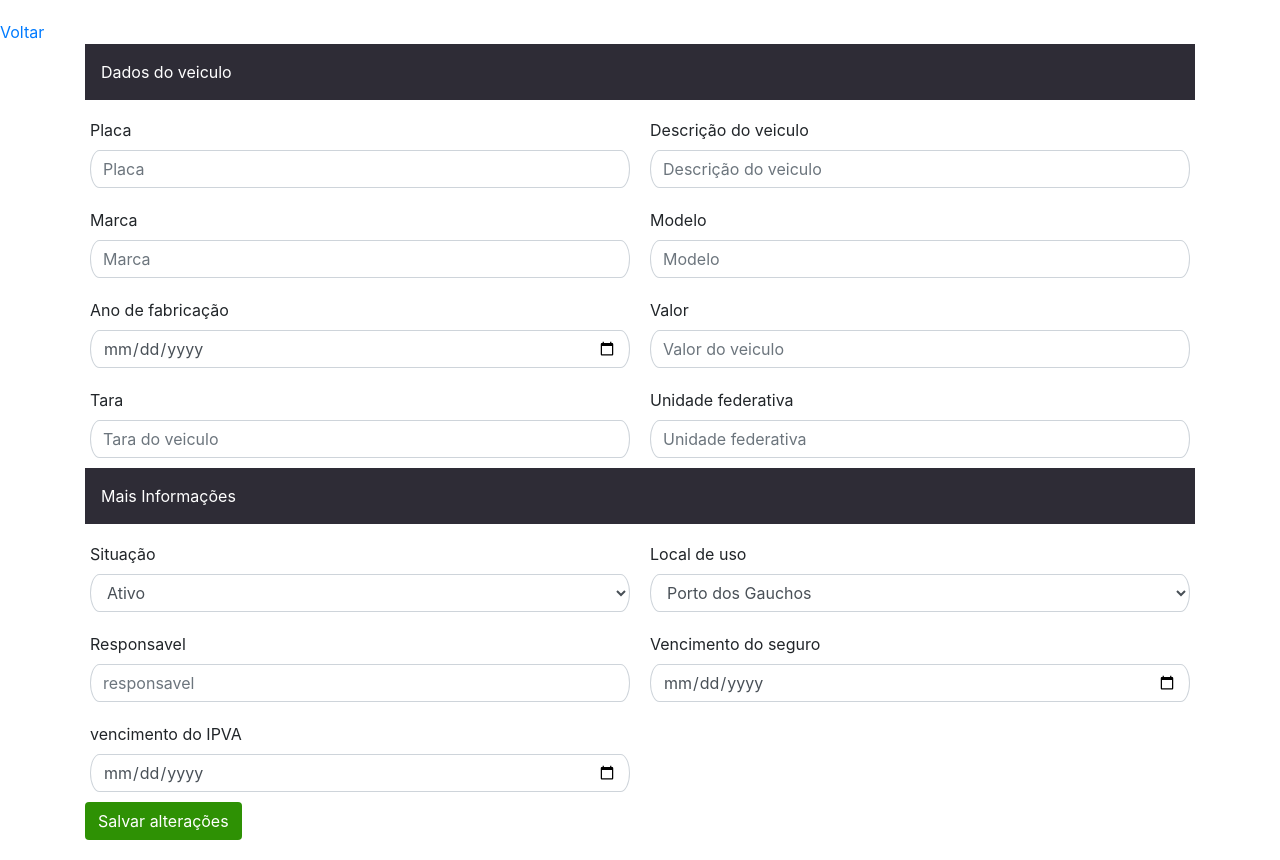
After one commit to devromariolima/CarControlPro, a PHP site: page /form_edit_porto.php in a window 1280 px wide. The commit adds this page. Run offline with PHP 8.4, Linux system fonts and the light colour scheme; data that the repository does not hold is empty.

Commit message:
criação do form de cadastro e edição para a cidade de porto dos gauchos

```diff
--- /dev/null
+++ b/form_edit_porto.php
@@ -0,0 +1,192 @@
+<?php
+if (!empty($_GET['id']))
+ {
+
+  include_once('conexao.php');
+
+    $id = $_GET['id'];
+
+    $sqlselect = "SELECT * FROM carros WHERE id=$id";
+
+    $result = $mysqli->query($sqlselect);
+
+    if ($result->num_rows > 0)
+        while ($userdata = mysqli_fetch_assoc($result))
+      {
+
+        $placa = $userdata['placa'];
+        $descricao_do_veiculo = $userdata['descricao_do_veiculo'];
+        $marca = $userdata['marca'];
+        $modelo = $userdata['modelo'];
+        $ano_de_fabricacao = $userdata['ano_de_fabricacao'];
+        $valor = $userdata['valor'];
+        $tara = $userdata['tara'];
+        $unidade_federativa = $userdata['unidade_federativa'];
+        $situacao = $userdata['situacao'];
+        $local_de_uso = $userdata['local_de_uso'];
+        $responsavel = $userdata['responsavel'];
+        $vencimento_do_seguro = $userdata['vencimento_do_seguro'];
+        $vencimento_do_ipva = $userdata['vencimento_do_ipva'];
+}
+
+
+      }
+
+?>
+
+
+
+
+
+  <!-- // $placa = $_POST['placa'];
+  // $descricao_do_veiculo = $_POST['descricao_do_veiculo'];
+  // $marca = $_POST['marca'];
+  // $modelo = $_POST['modelo'];
+  // $ano_de_fabricacao = $_POST['ano_de_fabricacao'];
+  // $valor = $_POST['valor'];
+  // $tara = $_POST['tara'];
+  // $unidade_federativa = $_POST['unidade_federativa'];
+  // $situacao = $_POST['situacao'];
+  // $local_de_uso = $_POST['local_de_uso'];
+  // $responsavel = $_POST['responsavel'];
+  // $vencimento_do_seguro = $_POST['vencimento_do_seguro'];
+  // $vencimento_do_ipva = $_POST['vencimento_do_ipva']; -->
+
+<!-- //   $result = mysqli_query($mysqli , "INSERT INTO carros(placa,descricao_do_veiculo,marca,modelo,ano_de_fabricacao,valor,tara,unidade_federativa,situacao,local_de_uso, responsavel,vencimento_do_seguro,vencimento_do_ipva)
+//  VALUES ('$placa','$descricao_do_veiculo','$marca','$modelo','$ano_de_fabricacao','$valor','$tara','$unidade_federativa','$situacao','$local_de_uso','$responsavel','$vencimento_do_seguro','$vencimento_do_ipva')"); -->
+
+<!--
+  //  header('Location: login.php'); -->
+<!-- } -->
+
+
+<!-- ?> -->
+
+
+<!DOCTYPE html>
+<html lang="pt-br">
+<head>
+    <meta charset="UTF-8">
+    <meta http-equiv="X-UA-Compatible" content="IE=edge">
+    <meta name="viewport" content="width=device-width, initial-scale=1.0">
+    <title>Formulario</title>
+
+ <!-- Links externos -->
+<link rel="stylesheet" href="https://cdn.jsdelivr.net/npm/bootstrap@4.4.1/dist/css/bootstrap.min.css" integrity="sha384-Vkoo8x4CGsO3+Hhxv8T/Q5PaXtkKtu6ug5TOeNV6gBiFeWPGFN9MuhOf23Q9Ifjh" crossorigin="anonymous">
+<script src="https://code.jquery.com/jquery-3.3.1.slim.min.js" integrity="sha384-q8i/X+965DzO0rT7abK41JStQIAqVgRVzpbzo5smXKp4YfRvH+8abtTE1Pi6jizo" crossorigin="anonymous"></script>
+<script src="https://cdnjs.cloudflare.com/ajax/libs/popper.js/1.14.3/umd/popper.min.js" integrity="sha384-ZMP7rVo3mIykV+2+9J3UJ46jBk0WLaUAdn689aCwoqbBJiSnjAK/l8WvCWPIPm49" crossorigin="anonymous"></script>
+<script src="https://stackpath.bootstrapcdn.com/bootstrap/4.1.3/js/bootstrap.min.js" integrity="sha384-ChfqqxuZUCnJSK3+MXmPNIyE6ZbWh2IMqE241rYiqJxyMiZ6OW/JmZQ5stwEULTy" crossorigin="anonymous"></script>
+<link rel="stylesheet" type="text/css" href="css/style_form.css" media="screen" />
+
+</head>
+<body>
+ <a href="consulta_veiculos_porto.php">Voltar</a>
+  <div class="container">
+
+<!------ Inicio do formulario ---------->
+
+   <div class="p-3 mb-2 text-white color-global">Dados do veiculo</div>
+                     <form action="saveEdit_form.php" method="POST">
+                        <div class="form-row">
+                            <div class="form-group col-md-6">
+                                <label for="inputName">Placa</label>
+                                <input type="text" name="placa" id="placa" class="form-control" placeholder="Placa" value="<?php echo $placa ?>" required>
+                            </div>
+                            <div class="form-group col-md-6">
+                                <label for="inputSurname">Descrição do veiculo</label>
+                                <input type="text" name="descricao_do_veiculo" id="descricao_do_veiculo" class="form-control" id="inputSurname" placeholder="Descrição do veiculo" value="<?php echo $descricao_do_veiculo ?>" required>
+                            </div>
+                            <div class="form-group col-md-6">
+                                <label for="inputEmail4">Marca</label>
+                                <input type="text" class="form-control" name="marca" id="marca" placeholder="Marca" value="<?php echo  $marca ?>" required>
+                            </div>
+                            <div class="form-group col-md-6">
+                                <label for="inputPassword4">Modelo</label>
+                                <input type="text" class="form-control" name="modelo" id="modelo" placeholder="Modelo" value="<?php echo $modelo ?>" required>
+                            </div>
+                            <div class="form-group col-md-6">
+                              <label for="inputPassword4">Ano de fabricação </label>
+                              <input type="Date" class="form-control" name="ano_de_fabricacao" id="ano_de_fabricacao" placeholder="Ano de fabricação" value="<?php echo $ano_de_fabricacao ?>" required>
+                          </div>
+                          <div class="form-group col-md-6">
+                            <label for="inputPassword4">Valor</label>
+                            <input type="text" class="form-control" name="valor" id="valor" placeholder="Valor do veiculo" value="<?php echo $valor ?>" required>
+                        </div>
+                        <div class="form-group col-md-6">
+                          <label for="inputPassword4">Tara</label>
+                          <input type="number" class="form-control" name="tara" id="tara" placeholder="Tara do veiculo" value="<?php echo $tara ?>" required>
+                      </div>
+                      <div class="form-group col-md-6">
+                        <label for="inputPassword4">Unidade federativa</label>
+                        <input type="text" class="form-control" name="unidade_federativa" id="unidade_federativa" placeholder="Unidade federativa" value="<?php echo $unidade_federativa ?>" required>
+                    </div>
+                </div>
+
+
+                <div class="p-3 mb-2 text-white color-global">Mais Informações</div>
+                   <div class="form-row">
+                      <div class="form-group col-md-6">
+                          <label for="inputName">Situação</label>
+                          <select class="form-control" id="exampleFormControlSelect1" name="situacao" required>
+                              <option value="Ativo" <?php if ($situacao == "Ativo") echo "selected"; ?>>Ativo</option>
+                              <option value="Inativo" <?php if ($situacao == "Inativo") echo "selected"; ?>>Inativo</option>
+                          </select>
+                      </div>
+
+                      <div class="form-group col-md-6">
+                        <label for="inputSurname">Local de uso</label>
+                          <select class="form-control" id="exampleFormControlSelect1" name="local_de_uso" required>
+                            <option <?php if ($local_de_uso == "Porto dos Gauchos") echo "selected"; ?>>Porto dos Gauchos</option>
+                             <!-- <option <?php if ($local_de_uso == "Juara") echo "selected"; ?>>Juara</option>
+                             <option <?php if ($local_de_uso == "Brasnorte") echo "selected"; ?>>Brasnorte</option> -->
+                           </select>
+                       </div>
+
+                       <div class="form-group col-md-6">
+                           <label for="inputEmail4">Responsavel</label>
+                           <input type="text" class="form-control" name="responsavel" id="responsavel" placeholder="responsavel" value="<?php echo $responsavel ?>" required>
+                       </div>
+
+                       <div class="form-group col-md-6">
+                           <label for="inputPassword4">Vencimento do seguro</label>
+                           <input type="Date" class="form-control" name="vencimento_do_seguro" id="vencimento_do_seguro" placeholder="Vencimento do seguro" value="<?php echo $vencimento_do_seguro ?>" required>
+                       </div>
+
+                       <div class="form-group col-md-6">
+                         <label for="inputPassword4">vencimento do IPVA</label>
+                         <input type="Date" class="form-control" name="vencimento_do_ipva" id="vencimento_do_ipva" placeholder="vencimento do IPVA" value="<?php echo $vencimento_do_ipva ?>" required>
+                     </div>
+                 </div>
+
+
+                                            <!-- Button trigger modal -->
+<button type="button" class="btn color-global-btn" data-toggle="modal" data-target="#exampleModal">
+  Salvar alterações
+</button>
+
+<!-- Modal -->
+<div class="modal fade" id="exampleModal" tabindex="-1" role="dialog" aria-labelledby="exampleModalLabel" aria-hidden="true">
+  <div class="modal-dialog" role="document">
+    <div class="modal-content">
+      <div class="modal-header">
+        <h5 class="modal-title" id="exampleModalLabel">Realizar as alterações</h5>
+        <button type="button" class="close" data-dismiss="modal" aria-label="Close">
+          <span aria-hidden="true">&times;</span>
+        </button>
+      </div>
+      <div class="modal-body">
+        Deseja salvar as alterações?
+      </div>
+      <div class="modal-footer">
+        <button type="button" class="btn btn-secondary" data-dismiss="modal">Fechar</button>
+       <input type="hidden" name="id" value="<?php echo $id ?>">
+        <button type="submit" name="update" id="update" class="btn color-global-btn">Salvar</button>
+      </div>
+    </div>
+  </div>
+</div>
+</div>
+</body>
+
+
+<!-- </form> -->
```
Also changed, not shown: consulta_veiculos_porto.php (+10 -10 lines), form_cadastro_porto.php (added, +155 -0 lines).
